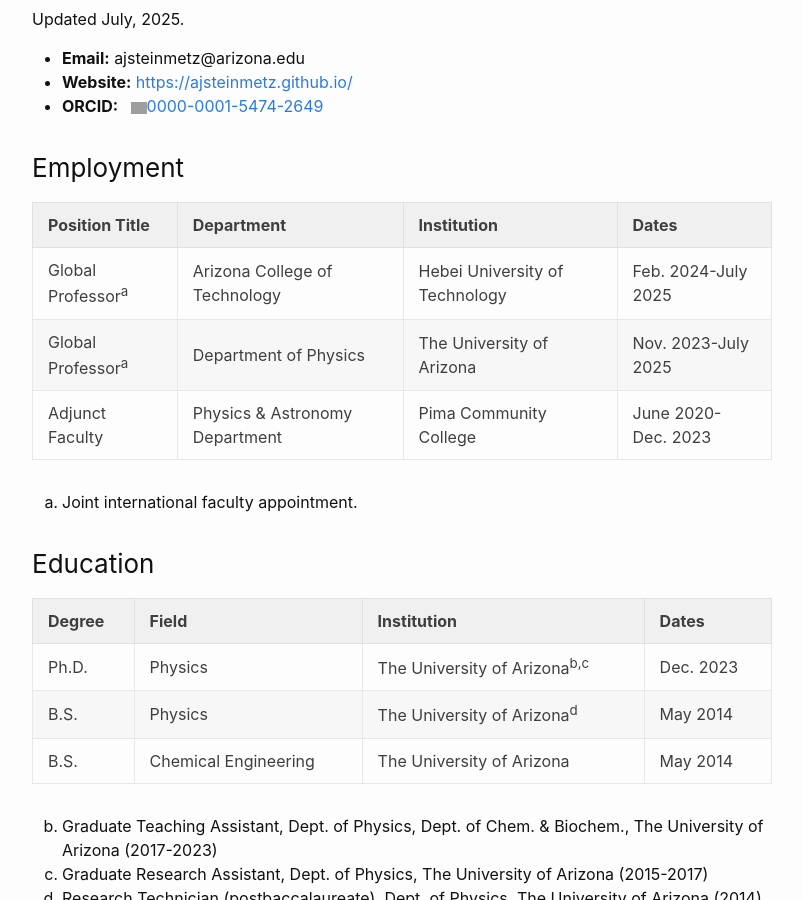
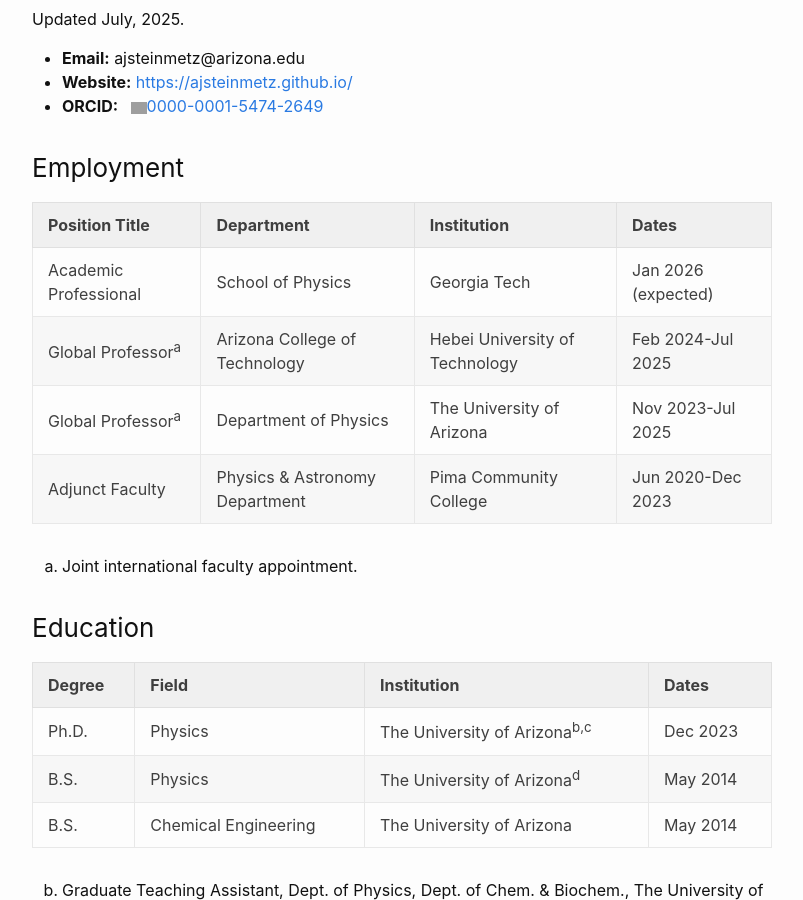
Before and after one commit to ajsteinmetz/ajsteinmetz.github.io, a Jekyll site: the page built from cv.md, in a window 1280 px wide and 900 px high, scrolled down 217 px. Shown: the whole window, without its empty margins (238-1041 px from the left). Built offline with Jekyll 4.4.1, drawn with Linux system fonts in a browser that asks for light colours; our own code applies the rules of GitHub Pages for plain Markdown files; comment, search, counter and statistics services are not loaded; grey boxes are pictures that could not be loaded.

Commit message:
Update cv.md

```diff
--- a/cv.md
+++ b/cv.md
@@ -12,9 +12,10 @@
 
 | Position Title               | Department                     | Institution                        | Dates             |
 |------------------------------|--------------------------------|--------------------------------|-----------------------|
-| Global Professor<sup>a</sup> | Arizona College of Technology  | Hebei University of Technology | Feb. 2024-July 2025   |
-| Global Professor<sup>a</sup> | Department of Physics          | The University of Arizona      | Nov. 2023-July 2025   |
-| Adjunct Faculty              | Physics & Astronomy Department | Pima Community College         | June 2020-Dec. 2023   |
+| Academic Professional | School of Physics | Georgia Tech | Jan 2026 (expected) |
+| Global Professor<sup>a</sup> | Arizona College of Technology  | Hebei University of Technology | Feb 2024-Jul 2025   |
+| Global Professor<sup>a</sup> | Department of Physics          | The University of Arizona      | Nov 2023-Jul 2025   |
+| Adjunct Faculty              | Physics & Astronomy Department | Pima Community College         | Jun 2020-Dec 2023   |
 
 <ol type="a" start="1">
   <li>Joint international faculty appointment.</li>
@@ -24,7 +25,7 @@
 
 | Degree | Field                | Institution                             | Dates      |
 |--------|----------------------|-----------------------------------------|------------|
-| Ph.D.  | Physics              | The University of Arizona<sup>b,c</sup> | Dec. 2023  |
+| Ph.D.  | Physics              | The University of Arizona<sup>b,c</sup> | Dec 2023  |
 | B.S.   | Physics              | The University of Arizona<sup>d</sup>   | May 2014   |
 | B.S.   | Chemical Engineering | The University of Arizona               | May 2014   |
 
```
